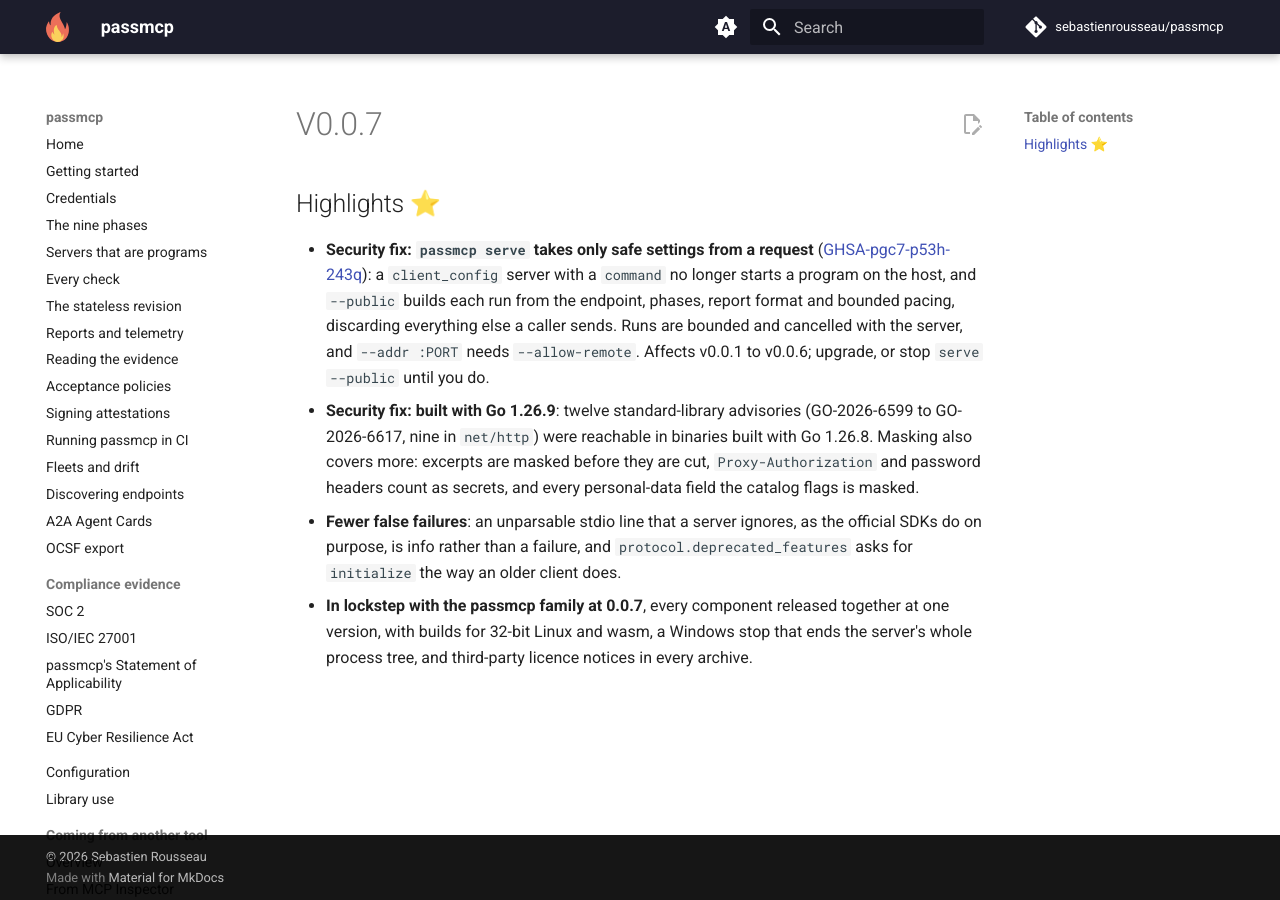
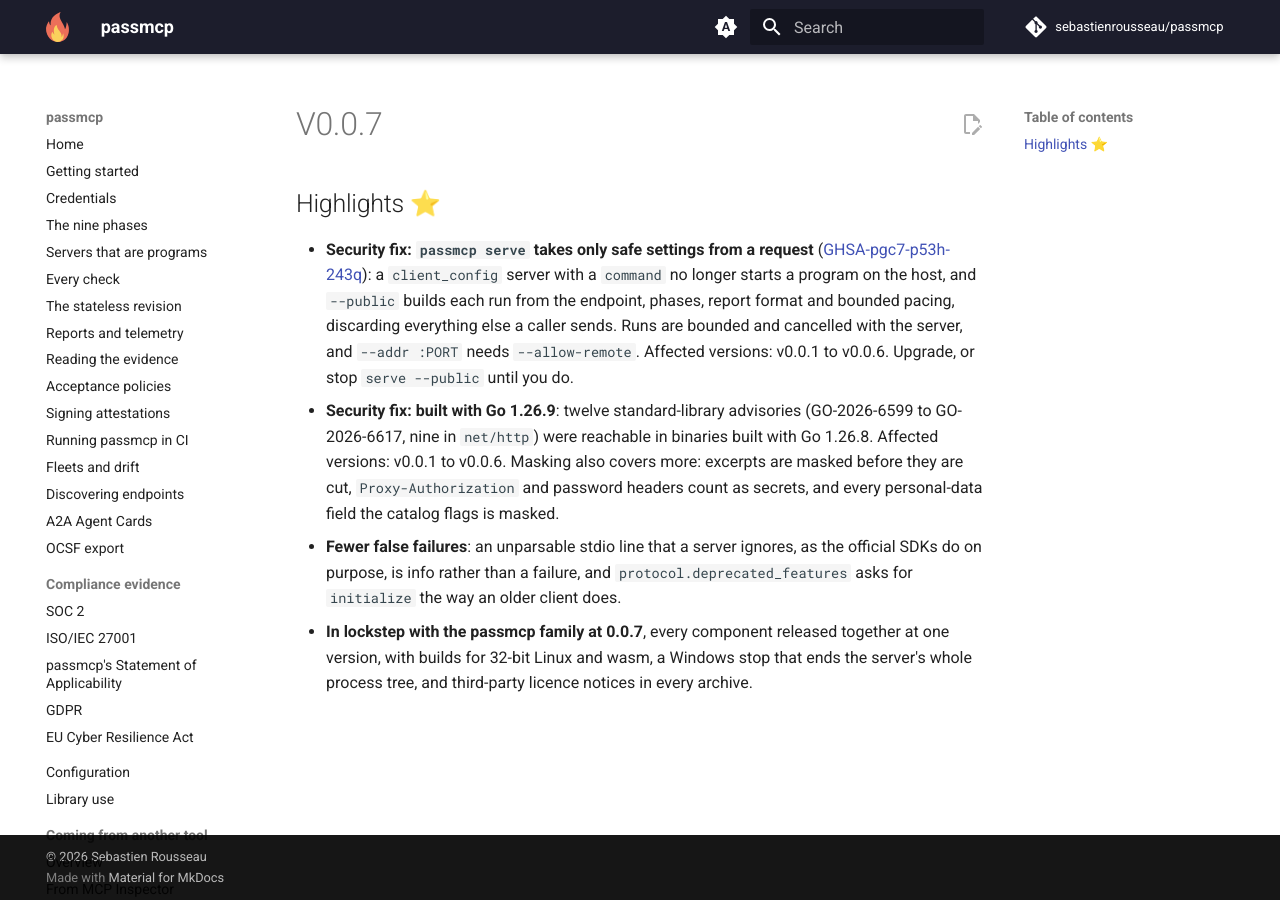
Before and after one commit to sebastienrousseau/passmcp, an MkDocs documentation site: the page built from docs/releases/v0.0.7.md, in a window 1280 px wide. Built offline with MkDocs 1.6.1 and Material for MkDocs 9.7.7, drawn with Linux system fonts in a browser that asks for light colours; comment, search, counter and statistics services are not loaded.

Commit message:
docs: state the affected versions in 0.0.7 notes
TestReleaseNotesNameAdvisoriesAndAffectedVersions requires every
security highlight to name its advisory and say "Affected versions:".
The rewrite that led the 0.0.7 notes with the serve fix wrote "Affects
v0.0.1 to v0.0.6" for GHSA-pgc7-p53h-243q and dropped the phrase from
the Go 1.26.9 entry, so internal/cra failed. Both now say "Affected
versions: v0.0.1 to v0.0.6."; the test passes.

Fixes: "docs: lead the 0.0.7 notes with the serve fix" (this branch)

Assisted-by: Claude Code:claude-opus-5-5
Signed-off-by: Sebastien Rousseau <sebastienrousseau@users.noreply.github.com>

```diff
--- a/docs/releases/v0.0.7.md
+++ b/docs/releases/v0.0.7.md
@@ -3,7 +3,7 @@
 
 ## Highlights ⭐️
 
-* **Security fix: `passmcp serve` takes only safe settings from a request** ([GHSA-pgc7-p53h-243q](https://github.com/sebastienrousseau/passmcp/security/advisories/GHSA-pgc7-p53h-243q)): a `client_config` server with a `command` no longer starts a program on the host, and `--public` builds each run from the endpoint, phases, report format and bounded pacing, discarding everything else a caller sends. Runs are bounded and cancelled with the server, and `--addr :PORT` needs `--allow-remote`. Affects v0.0.1 to v0.0.6; upgrade, or stop `serve --public` until you do.
-* **Security fix: built with Go 1.26.9**: twelve standard-library advisories (GO-2026-6599 to GO-2026-6617, nine in `net/http`) were reachable in binaries built with Go 1.26.8. Masking also covers more: excerpts are masked before they are cut, `Proxy-Authorization` and password headers count as secrets, and every personal-data field the catalog flags is masked.
+* **Security fix: `passmcp serve` takes only safe settings from a request** ([GHSA-pgc7-p53h-243q](https://github.com/sebastienrousseau/passmcp/security/advisories/GHSA-pgc7-p53h-243q)): a `client_config` server with a `command` no longer starts a program on the host, and `--public` builds each run from the endpoint, phases, report format and bounded pacing, discarding everything else a caller sends. Runs are bounded and cancelled with the server, and `--addr :PORT` needs `--allow-remote`. Affected versions: v0.0.1 to v0.0.6. Upgrade, or stop `serve --public` until you do.
+* **Security fix: built with Go 1.26.9**: twelve standard-library advisories (GO-2026-6599 to GO-2026-6617, nine in `net/http`) were reachable in binaries built with Go 1.26.8. Affected versions: v0.0.1 to v0.0.6. Masking also covers more: excerpts are masked before they are cut, `Proxy-Authorization` and password headers count as secrets, and every personal-data field the catalog flags is masked.
 * **Fewer false failures**: an unparsable stdio line that a server ignores, as the official SDKs do on purpose, is info rather than a failure, and `protocol.deprecated_features` asks for `initialize` the way an older client does.
 * **In lockstep with the passmcp family at 0.0.7**, every component released together at one version, with builds for 32-bit Linux and wasm, a Windows stop that ends the server's whole process tree, and third-party licence notices in every archive.
```
